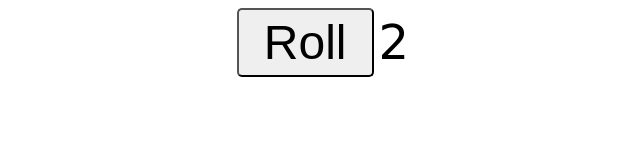
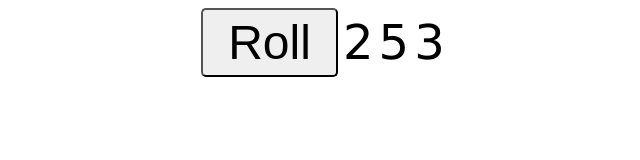
Before and after one commit to Benguhan/TrainingJS, a plain HTML site: page randomNumberGenerator/index.html in a window 1280 px wide. Both pictures are taken after a click on the button "Roll". Shown: the whole page, without its empty margins (317-957 px from the left). Drawn offline with Linux system fonts and the light colour scheme.

Commit message:
add 2 more random

```diff
--- a/randomNumberGenerator/index.html
+++ b/randomNumberGenerator/index.html
@@ -8,7 +8,9 @@
 </head>
 <body>
     <button id="myButton">Roll</button>
-    <label id="myLabel"></label>
+    <label id="myLabel1" class="labels"></label>
+    <label id="myLabel2" class="labels"></label>
+    <label id="myLabel3" class="labels"></label>
 
     <script src="index.js"></script>
 </body>
--- a/randomNumberGenerator/index.js
+++ b/randomNumberGenerator/index.js
@@ -1,11 +1,20 @@
 const myButton = document.getElementById('myButton');
-const myLabel = document.getElementById('myLabel');
+const myLabel1 = document.getElementById('myLabel1');
+const myLabel2 = document.getElementById('myLabel2');
+const myLabel3 = document.getElementById('myLabel3');
 
 const min = 1;
 const max = 6;
-let randomNum;
+let randomNum1;
+let randomNum2;
+let randomNum3;
 
 myButton.onclick = function () {
-    randomNum = Math.floor(Math.random() * max) + min;
-    myLabel.textContent = randomNum;
+    randomNum1 = Math.floor(Math.random() * max) + min;
+    randomNum2 = Math.floor(Math.random() * max) + min;
+    randomNum3 = Math.floor(Math.random() * max) + min;
+
+    myLabel1.textContent = randomNum1;
+    myLabel2.textContent = randomNum2;
+    myLabel3.textContent = randomNum3;
 }
--- a/randomNumberGenerator/style.css
+++ b/randomNumberGenerator/style.css
@@ -10,6 +10,6 @@ body {
     cursor: pointer;
 }
 
-#myLabel {
+.labels {
     font-size: 3em;
 }
```
